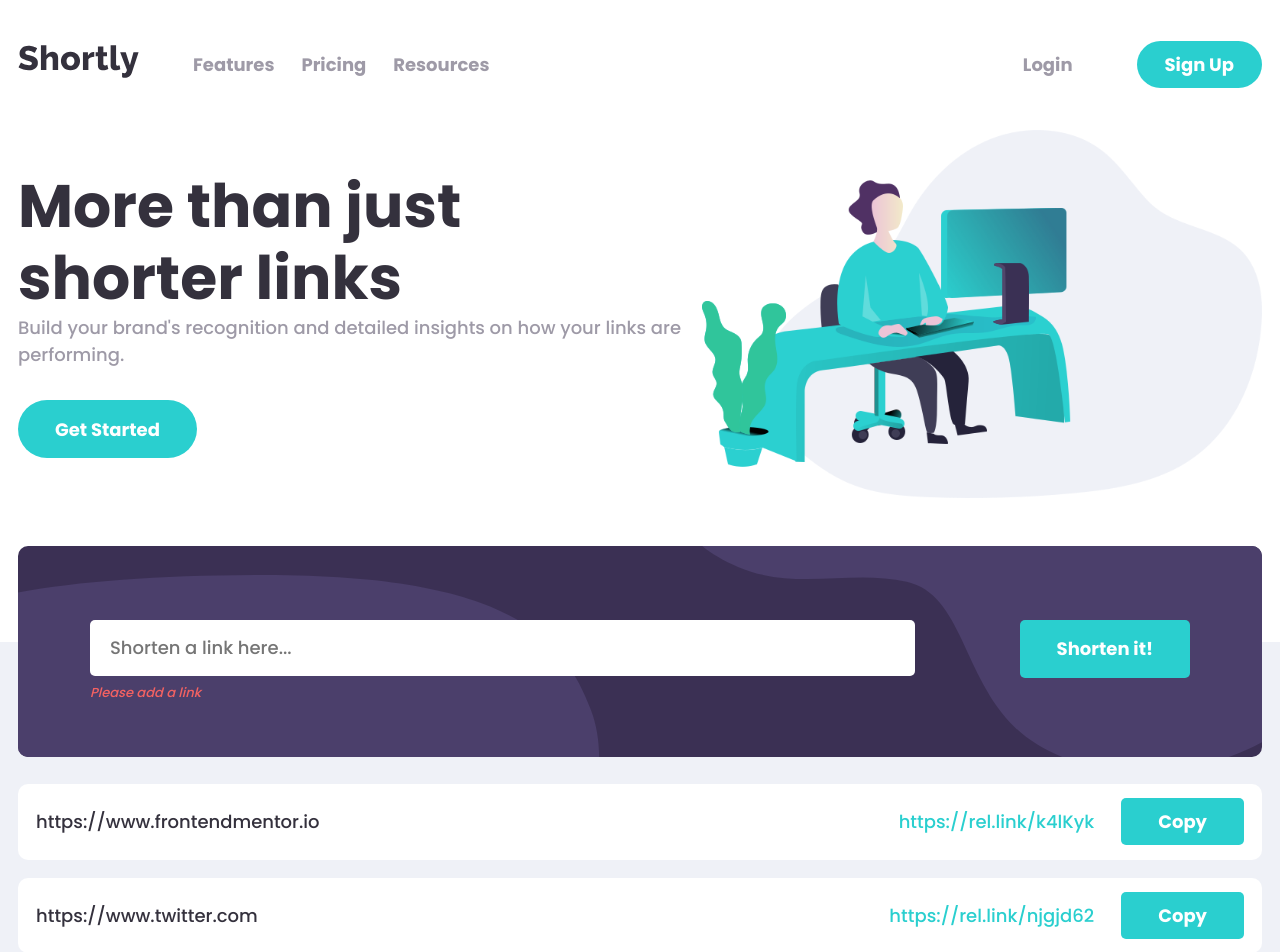
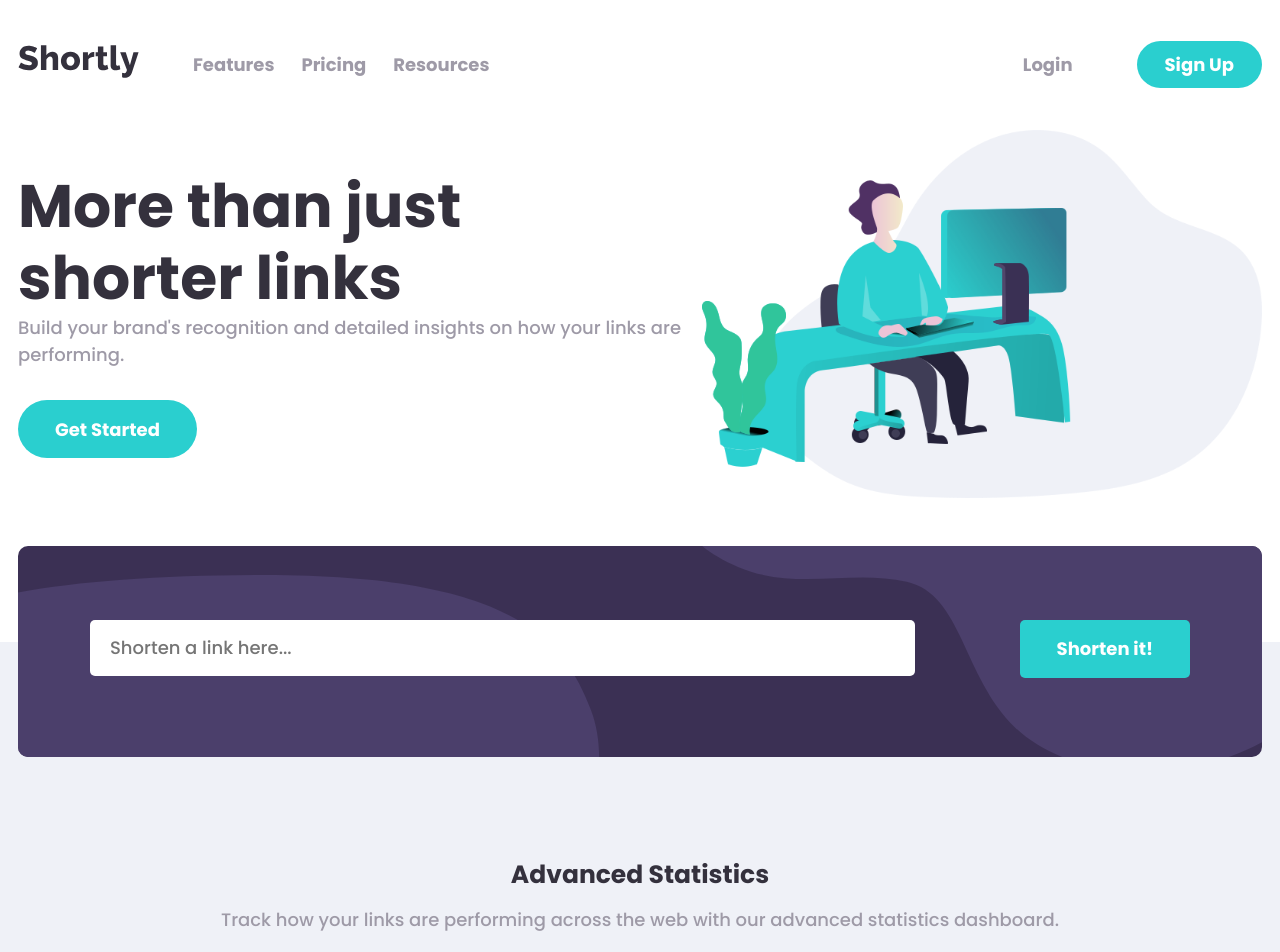
Before and after one commit to better5afe/URL-Shortening-API, a React (Create React App) app: page / in a window 1280 px wide. Shown: the top 952 px of the page. Built offline with nearby package versions, Linux system fonts and the light colour scheme.

Commit message:
implemented form logic & getting info from API

```diff
--- a/src/components/Layout/Main.tsx
+++ b/src/components/Layout/Main.tsx
@@ -1,5 +1,6 @@
 import LinkShorteningSection from '../subcomponents/main-subcomponents/LinkShorteningSection';
 import StatisticsSection from '../subcomponents/main-subcomponents/StatisticsSection';
+import LinkContextProvider from '../../context/LinkContextProvider';
 
 import './Main.scss';
 
@@ -7,7 +8,9 @@ const Main = () => {
 	return (
 		<main className='main'>
 			<div className='wrapper main__wrapper'>
-				<LinkShorteningSection />
+				<LinkContextProvider>
+					<LinkShorteningSection />
+				</LinkContextProvider>
 				<StatisticsSection />
 			</div>
 		</main>
--- a/src/components/subcomponents/main-subcomponents/LinkForm.scss
+++ b/src/components/subcomponents/main-subcomponents/LinkForm.scss
@@ -17,13 +17,13 @@
 		border: 2px solid transparent;
 		border-radius: 5px;
 		outline: none;
-	}
 
-	.input-error {
-		border: 2px solid colors.$red;
+		&--error {
+			border: 2px solid colors.$red;
 
-		&::placeholder {
-			color: colors.$red;
+			&::placeholder {
+				color: colors.$red;
+			}
 		}
 	}
 
@@ -32,6 +32,11 @@
 		font-size: 13px;
 		font-style: italic;
 		color: colors.$red;
+		opacity: 0;
+
+		&--error {
+			opacity: 1;
+		}
 	}
 
 	&__icon {
@@ -88,7 +93,6 @@
 		&__message {
 			margin-bottom: 0;
 		}
-
 	}
 }
 
--- a/src/components/subcomponents/main-subcomponents/LinkForm.tsx
+++ b/src/components/subcomponents/main-subcomponents/LinkForm.tsx
@@ -1,15 +1,34 @@
+import { useRef, useContext } from 'react';
 import Button from '../../reusable/Button';
 import FormBackgroundMobile from '../../../assets/icons/background-icons/FormBackgroundMobile';
 import FormBackgroundDesktop from '../../../assets/icons/background-icons/FormBackgroundDesktop';
+import { LinkContext } from '../../../context/link-context';
 
 import './LinkForm.scss';
 
-// class to be added to input on error: input-error
+const LinkForm = () => {
+	const linkCtx = useContext(LinkContext);
 
-const LinkForm = () => {
+	const inputRef = useRef<HTMLInputElement | null>(null);
+
+	let inputClass = 'form__input';
+	let msgClass = 'form__message';
+	let msg = linkCtx.error.errorMsg
+		? linkCtx.error.errorMsg
+		: 'Please add a link';
+
+	if (linkCtx.error.isError) {
+		msgClass = 'form__message form__message--error';
+		inputClass = 'form__input form__input--error';
+	}
+
 	const shortenLinkHandler = (event: React.FormEvent) => {
 		event.preventDefault();
-		console.log('shortened');
+
+		if (inputRef.current) {
+			linkCtx.shortenLinkHandler(inputRef.current.value);
+			inputRef.current.value = '';
+		}
 	};
 
 	return (
@@ -18,9 +37,10 @@ const LinkForm = () => {
 				<input
 					type='text'
 					placeholder='Shorten a link here...'
-					className='form__input'
+					className={inputClass}
+					ref={inputRef}
 				/>
-				<p className='form__message'>Please add a link</p>
+				<p className={msgClass}>{msg}</p>
 			</div>
 			<Button
 				text='Shorten it!'
--- a/src/components/subcomponents/main-subcomponents/LinksList.tsx
+++ b/src/components/subcomponents/main-subcomponents/LinksList.tsx
@@ -1,23 +1,13 @@
-import { useState } from 'react';
+import { useState, useContext } from 'react';
 import LinkCard from './LinkCard';
+import { LinkContext } from '../../../context/link-context';
 
 import './LinksList.scss';
 
-const dummyData = [
-	{
-		id: Math.random(),
-		fullLink: `https://www.frontendmentor.io`,
-		shortenedLink: `https://rel.link/k4lKyk`,
-	},
-	{
-		id: Math.random(),
-		fullLink: `https://www.twitter.com`,
-		shortenedLink: `https://rel.link/njgjd62`,
-	},
-];
-
 const LinksList = () => {
 	const [copiedId, setCopiedId] = useState<null | number>(null);
+
+	const linkCtx = useContext(LinkContext);
 
 	const copyLinkHandler = (id: number, text: string) => {
 		setCopiedId(id);
@@ -26,14 +16,14 @@ const LinksList = () => {
 
 	return (
 		<ul className='links-list'>
-			{dummyData.map((data) => (
+			{linkCtx.shortenedLinks.map((link) => (
 				<LinkCard
-					key={data.id}
-					id={data.id}
-					fullLink={data.fullLink}
-					shortenedLink={data.shortenedLink}
-					isCopied={copiedId === data.id}
-					onCopy={() => copyLinkHandler(data.id, data.shortenedLink)}
+					key={link.id}
+					id={link.id}
+					fullLink={link.fullLink}
+					shortenedLink={link.shortenedLink}
+					isCopied={copiedId === link.id}
+					onCopy={() => copyLinkHandler(link.id, link.shortenedLink)}
 				/>
 			))}
 		</ul>
--- /dev/null
+++ b/src/context/LinkContextProvider.tsx
@@ -0,0 +1,83 @@
+import { useState, useEffect } from 'react';
+import { LinkContext } from './link-context';
+import { FormError, ShortenedLink, ResponseLink } from '../models/models';
+
+interface LinkContextProviderProps {
+	children: React.ReactNode;
+}
+
+const LinkContextProvider: React.FC<LinkContextProviderProps> = ({
+	children,
+}) => {
+	const [shortenedLinks, setShortenedLinks] = useState<ShortenedLink[]>([]);
+	const [error, setError] = useState<FormError>({
+		isError: false,
+		errorMsg: '',
+	});
+
+	useEffect(() => {
+		const savedLinksJSON = localStorage.getItem('shortenedLinks');
+
+		if (savedLinksJSON) {
+			const savedLinks = JSON.parse(savedLinksJSON);
+			setShortenedLinks(savedLinks);
+		}
+	}, []);
+
+	const linkRegex = /^(http:\/\/www\.|https:\/\/www\.|http:\/\/|https:\/\/)?[a-zA-Z0-9]+([-.][a-zA-Z0-9]+)*\.[a-z]{2,}(:[0-9]{2,5})?(\/.*)?$/;
+
+	const shortenLinkHandler = async (link: string) => {
+		if (link.length > 0) {
+			setError({ isError: false, errorMsg: '' });
+
+			if (linkRegex.test(link)) {
+				try {
+					const response = await fetch(`https://api.shrtco.de/v2/shorten?url=${link}
+					`);
+
+					if (!response.ok) {
+						console.log(response);
+						return;
+					}
+
+					const data = await response.json();
+
+					const shortenedLink = new ResponseLink(
+						Math.random(),
+						data.result.original_link,
+						data.result.full_short_link
+					);
+
+					setShortenedLinks([...shortenedLinks, shortenedLink]);
+
+					const shortenedLinksJSON = JSON.stringify(shortenedLinks);
+
+					localStorage.setItem('shortenedLinks', shortenedLinksJSON);
+				} catch (error) {
+					setError({
+						isError: true,
+						errorMsg: 'Something went wrong, please try again',
+					});
+				}
+			} else {
+				setError({ isError: true, errorMsg: 'Invalid link' });
+			}
+		} else {
+			setError({ isError: true, errorMsg: 'Please add a link' });
+		}
+	};
+
+	return (
+		<LinkContext.Provider
+			value={{
+				shortenedLinks: shortenedLinks,
+				error: error,
+				shortenLinkHandler: shortenLinkHandler,
+			}}
+		>
+			{children}
+		</LinkContext.Provider>
+	);
+};
+
+export default LinkContextProvider;
--- /dev/null
+++ b/src/context/link-context.ts
@@ -0,0 +1,14 @@
+import React from 'react';
+import { FormError, ShortenedLink } from '../models/models';
+
+interface LinkContextProps {
+	shortenedLinks: ShortenedLink[];
+	error: FormError;
+	shortenLinkHandler: (link: string) => void;
+}
+
+export const LinkContext = React.createContext<LinkContextProps>({
+	shortenedLinks: [],
+	error: { isError: false, errorMsg: '' },
+	shortenLinkHandler: () => {},
+});
--- /dev/null
+++ b/src/models/models.ts
@@ -0,0 +1,22 @@
+export interface FormError {
+	isError: boolean;
+	errorMsg: string;
+}
+
+export interface ShortenedLink {
+	id: number;
+	fullLink: string;
+	shortenedLink: string;
+}
+
+export class ResponseLink implements ShortenedLink {
+	id: number;
+	fullLink: string;
+	shortenedLink: string;
+
+	constructor(id: number, fullLink: string, shortenedLink: string) {
+		this.id = id;
+		this.fullLink = fullLink;
+		this.shortenedLink = shortenedLink;
+	}
+}
```
